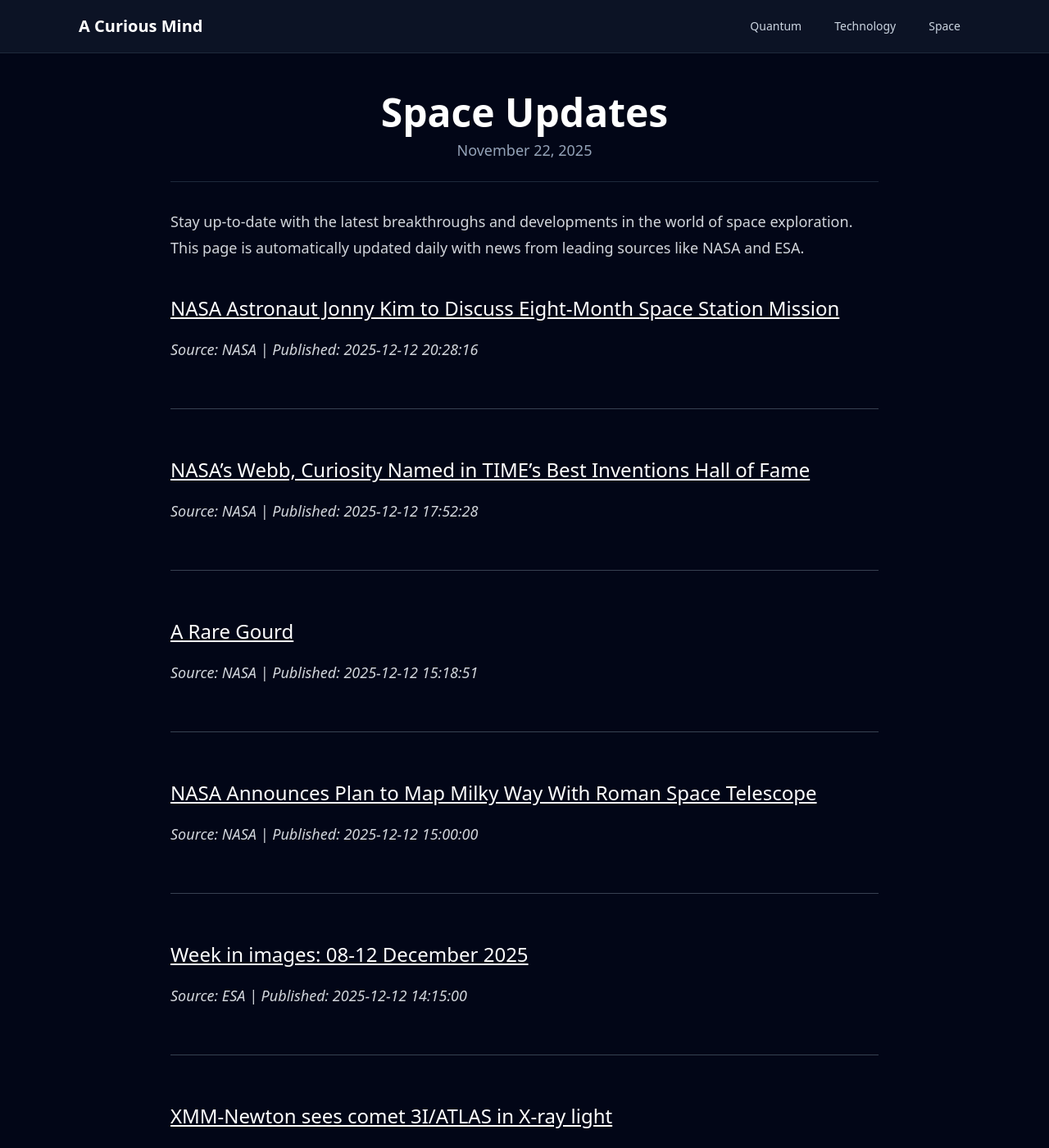
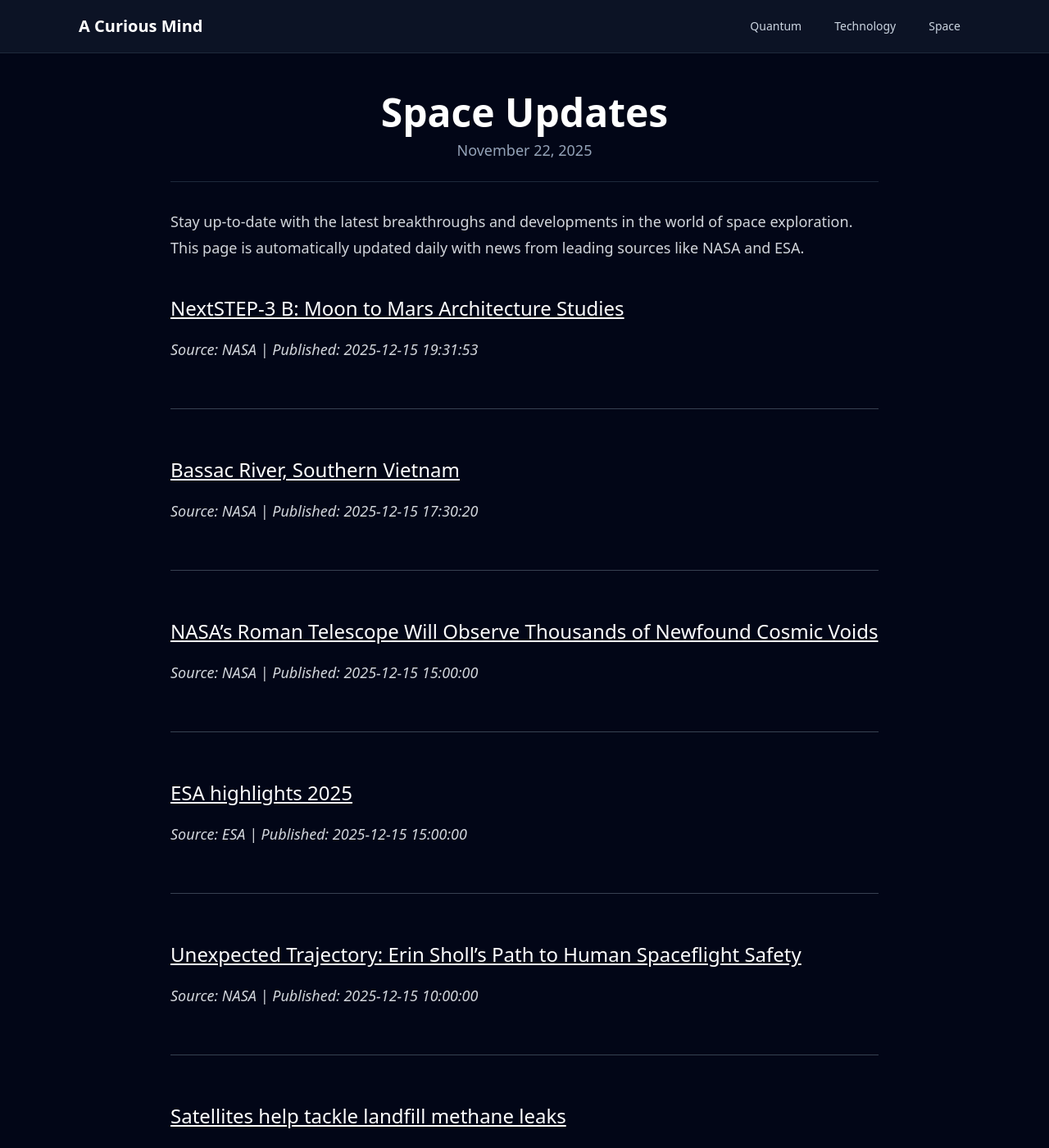
Before and after one commit to onehl7/onehl7.github.io, a Jekyll site: the page built from _posts/2025-11-22-space-updates.md, in a window 1280 px wide and 1400 px high. Shown: the whole window at 82% size. Built offline with Jekyll 4.4.1, drawn with Linux system fonts in a browser that asks for light colours; nearby versions of some CDN libraries; some of the changed text lies outside the part shown.

Commit message:
Update space news data

```diff
--- a/_data/space_news.json
+++ b/_data/space_news.json
@@ -1,27 +1,45 @@
 [
   {
     "source": "NASA",
-    "title": "NASA Astronaut Jonny Kim to Discuss Eight-Month Space Station Mission",
-    "link": "https://www.nasa.gov/news-release/nasa-astronaut-jonny-kim-to-discuss-eight-month-space-station-mission/",
-    "published": "2025-12-12 20:28:16"
+    "title": "NextSTEP-3 B: Moon to Mars Architecture Studies",
+    "link": "https://www.nasa.gov/general/nextstep-3-b-moon-to-mars-architecture-studies/",
+    "published": "2025-12-15 19:31:53"
   },
   {
     "source": "NASA",
-    "title": "NASA\u2019s Webb, Curiosity Named in TIME\u2019s Best Inventions Hall of Fame",
-    "link": "https://science.nasa.gov/missions/webb/nasas-webb-curiosity-named-in-times-best-inventions-hall-of-fame/",
-    "published": "2025-12-12 17:52:28"
+    "title": "Bassac River, Southern Vietnam",
+    "link": "https://www.nasa.gov/image-article/bassac-river-southern-vietnam/",
+    "published": "2025-12-15 17:30:20"
   },
   {
     "source": "NASA",
-    "title": "A Rare Gourd",
-    "link": "https://www.nasa.gov/image-article/a-rare-gourd/",
-    "published": "2025-12-12 15:18:51"
+    "title": "NASA\u2019s Roman Telescope Will Observe Thousands of Newfound Cosmic Voids",
+    "link": "https://www.nasa.gov/missions/roman-space-telescope/nasas-roman-telescope-will-observe-thousands-of-newfound-cosmic-voids/",
+    "published": "2025-12-15 15:00:00"
+  },
+  {
+    "source": "ESA",
+    "title": "ESA highlights 2025",
+    "link": "https://www.esa.int/ESA_Multimedia/Videos/2025/12/ESA_highlights_2025",
+    "published": "2025-12-15 15:00:00"
   },
   {
     "source": "NASA",
-    "title": "NASA Announces Plan to Map Milky Way With Roman Space Telescope",
-    "link": "https://www.nasa.gov/missions/roman-space-telescope/nasa-announces-plan-to-map-milky-way-with-roman-space-telescope/",
-    "published": "2025-12-12 15:00:00"
+    "title": "Unexpected Trajectory: Erin Sholl\u2019s Path to Human Spaceflight Safety",
+    "link": "https://www.nasa.gov/centers-and-facilities/johnson/unexpected-trajectory-erin-sholls-path-to-human-spaceflight-safety/",
+    "published": "2025-12-15 10:00:00"
+  },
+  {
+    "source": "ESA",
+    "title": "Satellites help tackle landfill methane leaks",
+    "link": "https://www.esa.int/Applications/Observing_the_Earth/Space_for_our_climate/Satellites_help_tackle_landfill_methane_leaks",
+    "published": "2025-12-15 09:00:00"
+  },
+  {
+    "source": "NASA",
+    "title": "New Timing for Stubble Burning in India",
+    "link": "https://science.nasa.gov/earth/earth-observatory/new-timing-for-stubble-burning-in-india/",
+    "published": "2025-12-15 05:01:00"
   },
   {
     "source": "ESA",
@@ -37,24 +55,6 @@
   },
   {
     "source": "ESA",
-    "title": "Pablo \u00c1lvarez Fern\u00e1ndez | Spacesuits, Survival & Spacewalk Dreams | ESA Explores #18",
-    "link": "https://www.esa.int/ESA_Multimedia/Videos/2025/12/Pablo_Alvarez_Fernandez_Spacesuits_Survival_Spacewalk_Dreams_ESA_Explores_18",
-    "published": "2025-12-12 14:00:00"
-  },
-  {
-    "source": "NASA",
-    "title": "Massive Stars Make Their Mark in Hubble Image",
-    "link": "https://science.nasa.gov/missions/hubble/massive-stars-make-their-mark-in-hubble-image/",
-    "published": "2025-12-12 12:00:00"
-  },
-  {
-    "source": "ESA",
-    "title": "Earth from Space: Pariacaca Mountain Range, Peru",
-    "link": "https://www.esa.int/ESA_Multimedia/Images/2025/12/Earth_from_Space_Pariacaca_Mountain_Range_Peru",
-    "published": "2025-12-12 09:00:00"
-  },
-  {
-    "source": "ESA",
     "title": "Ministerial Council 2025",
     "link": "https://www.esa.int/About_Us/Ministerial_Council_2025",
     "published": "2025-11-18 10:39:00"
```
